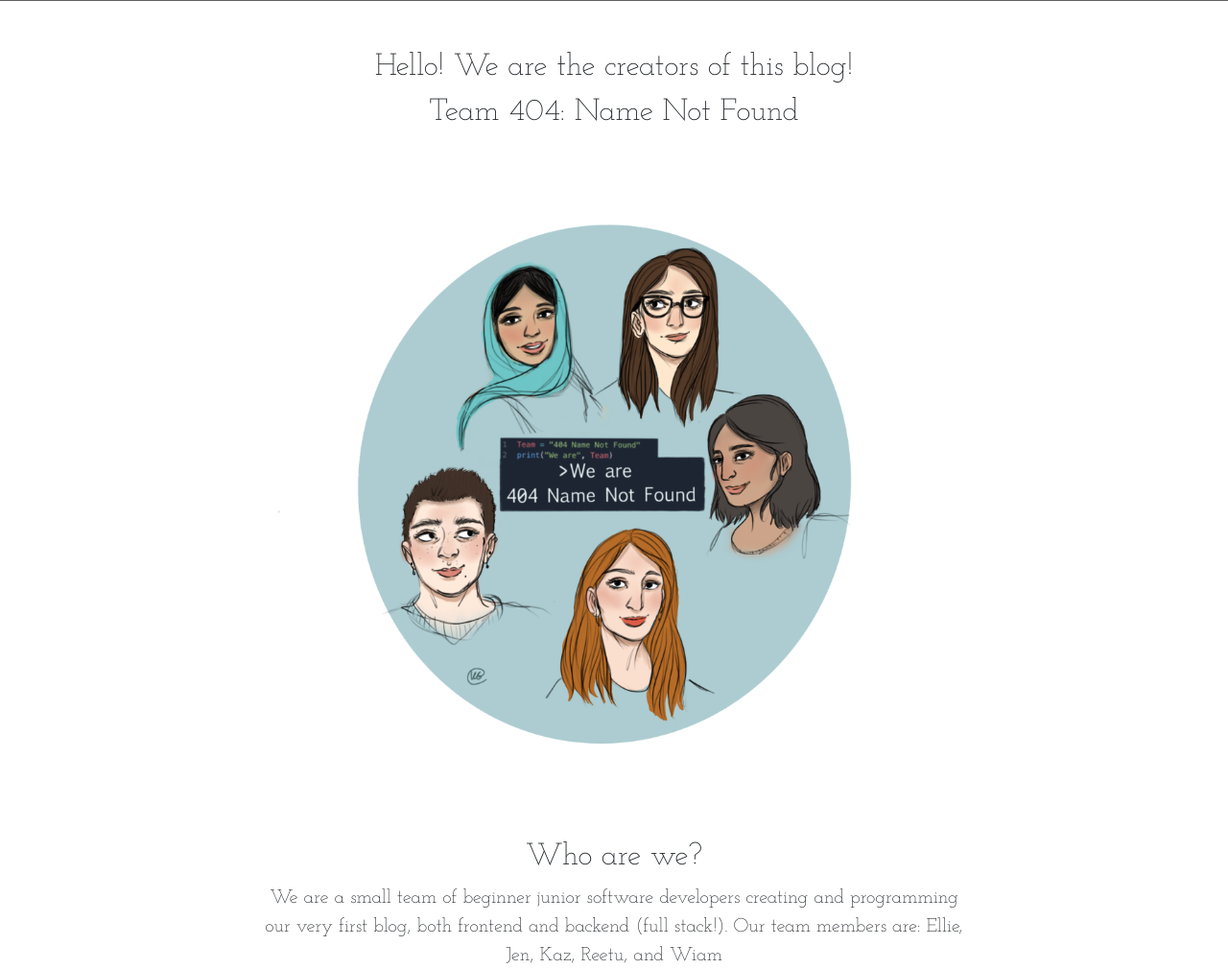
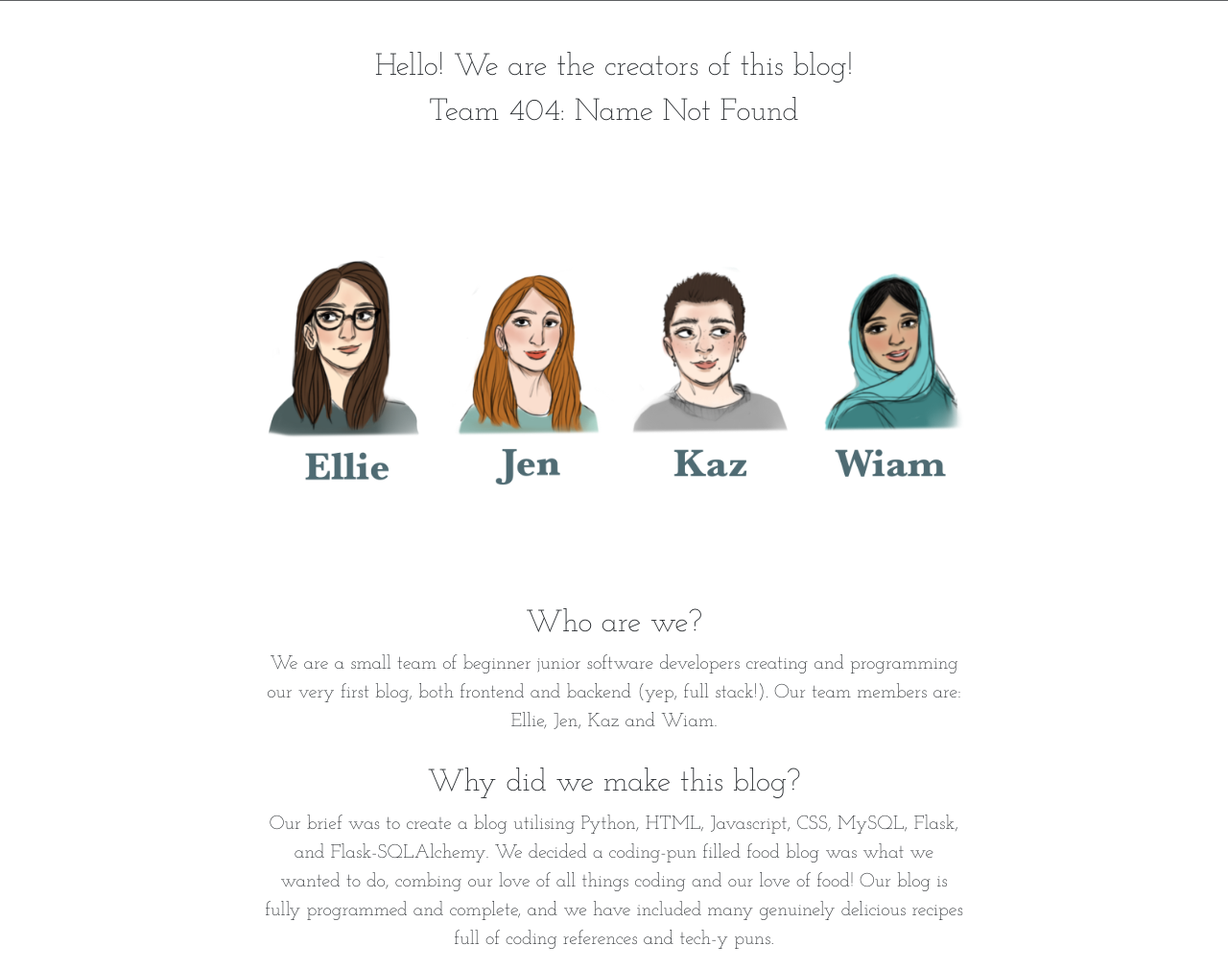
Before and after one commit to stantonellie/megaBITES, a Flask app: page /about in a window 1280 px wide. Shown: the part 531-1541 px from the top of the page at 96% size. Run offline with Flask 2, Linux system fonts and the light colour scheme; some libraries are stand-ins or nearby versions; grey boxes are pictures that could not be loaded.

Commit message:
about.html page altered and image added

```diff
--- a/templates/about.html
+++ b/templates/about.html
@@ -26,14 +26,16 @@
         <div class="col-lg-8 col-md-10 mx-auto">
             <h2>Hello! We are the creators of this blog!</h2>
             <h2>Team 404: Name Not Found </h2>
-            <img src="/static/img/IMG_0451.PNG" alt="Team 404 Illustration" width="800" height="800">
+            <img src="/static/img/image0.png" alt="Team 404 Illustration" width="800" height="600">
             <h2>Who are we?</h2>
             <p>We are a small team of beginner junior software developers creating and programming our very first blog,
-                both frontend and backend (full stack!). Our team members are: Ellie, Jen, Kaz, Reetu, and Wiam</p>
+                both frontend and backend (yep, full stack!). Our team members are: Ellie, Jen, Kaz and Wiam.</p>
+            <br>
             <h2>Why did we make this blog?</h2>
             <p>Our brief was to create a blog utilising Python, HTML, Javascript, CSS, MySQL, Flask, and
                 Flask-SQLAlchemy. We decided a coding-pun filled food blog was what we wanted to do, combing our love of
-                all things coding and our love of food!</p>
+                all things coding and our love of food! Our blog is fully programmed and complete, and we have included many genuinely delicious recipes full of coding references and tech-y puns.</p>
+            <br>
             <h2>Cool.</h2>
             <p>Thanks, we think so!</p>
         </div>
```
Also changed, not shown: static/img/image0.png (added).
